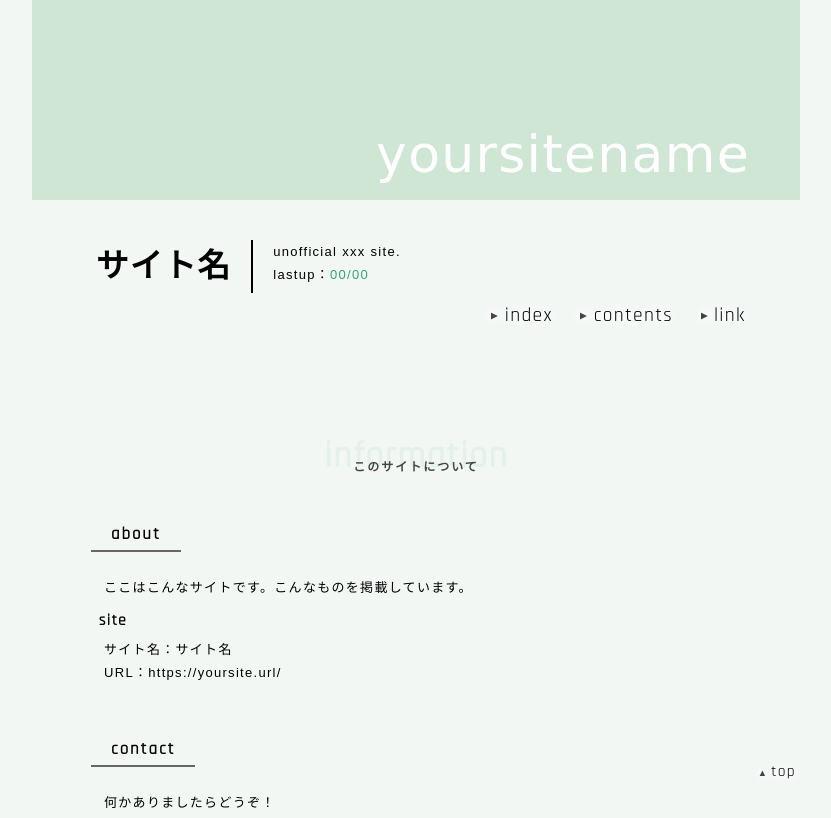
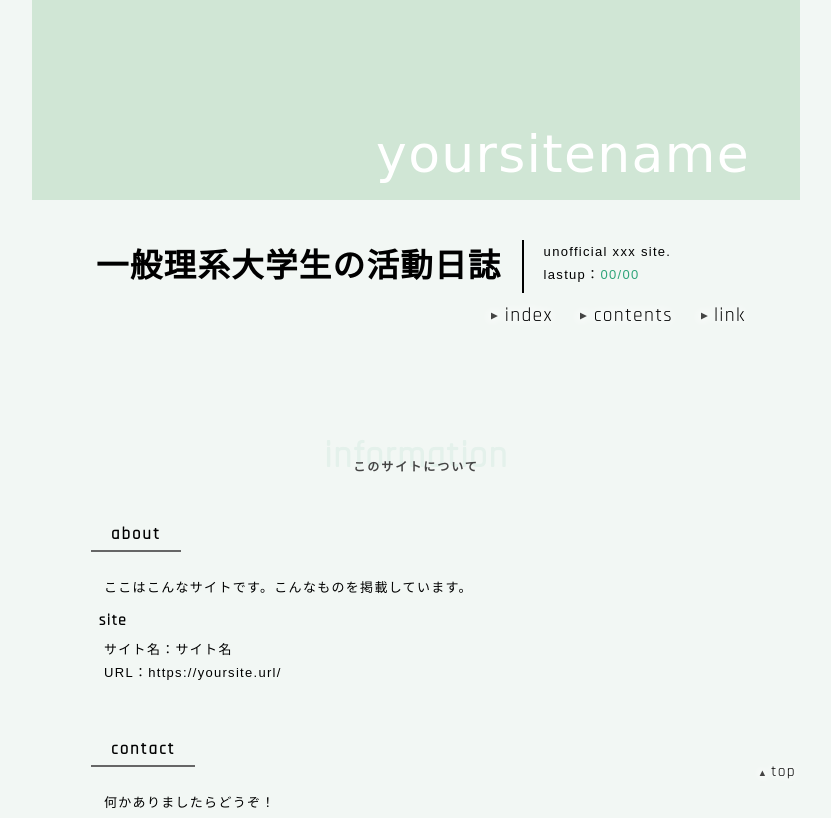
Before and after one commit to nswm/portfolio, a plain HTML site: page index.html in a window 1280 px wide. Shown: the top 818 px of the page, without its empty margins (224-1055 px from the left). Drawn offline with Linux system fonts and the light colour scheme; a web font is replaced by a local one.

Commit message:
Update index.html

```diff
--- a/index.html
+++ b/index.html
@@ -23,7 +23,7 @@
     </div>
 
     <div class="siteInfo">
-        <h1>サイト名</h1>
+        <h1>一般理系大学生の活動日誌</h1>
         <div class="siteInfoInner">
             unofficial xxx site.
             <div class="lastUp">lastup：<a href="">00/00</a></div>
```
